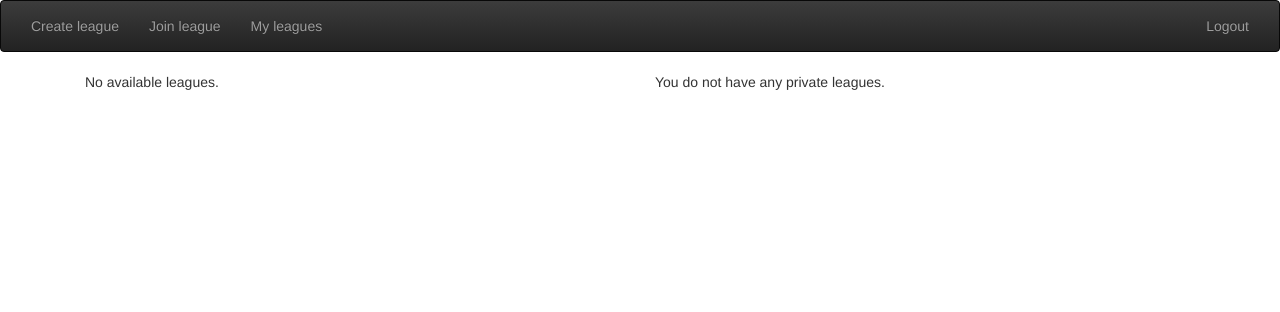
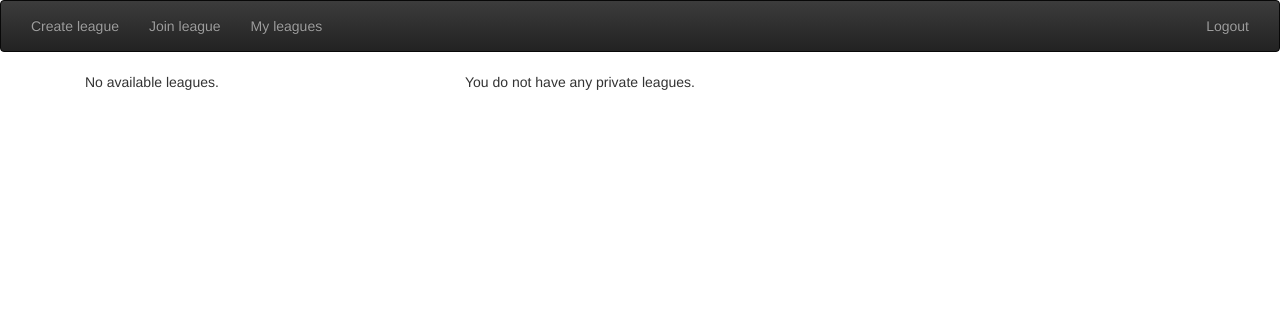
Before and after one commit to leventebakos/football-ech, a Django app: page /leagues/join_league/ in a window 1280 px wide. Shown: the top 312 px of the page. Run offline with Django 3.2, Linux system fonts and the light colour scheme; the visitor is signed in with stand-in values (Sample User, id 1); data that the repository does not hold is empty; some libraries are stand-ins or nearby versions.

Commit message:
List private leagues and keys

```diff
--- a/leagues/templates/leagues/list_available_leagues.html
+++ b/leagues/templates/leagues/list_available_leagues.html
@@ -1,7 +1,7 @@
 {% extends "base.html" %}
 
 {% block content %}
-	<div class="col-md-6">
+	<div class="col-md-4">
 		{% if leagues %}
 			<caption><h4>Available leagues</h4></caption>
 			<table id="standings_table" class="table table-striped table-bordered">
@@ -26,7 +26,7 @@
 		    <p>No available leagues.</p>
 		{% endif %}
 	</div>
-	<div class="col-md-3">
+	<div class="col-md-4">
 		{% if users_private_leagues_to_return %}
 			<caption><h4>Your private leagues' secret keys</h4></caption>
 			<table id="standings_table" class="table table-striped table-bordered">
```
